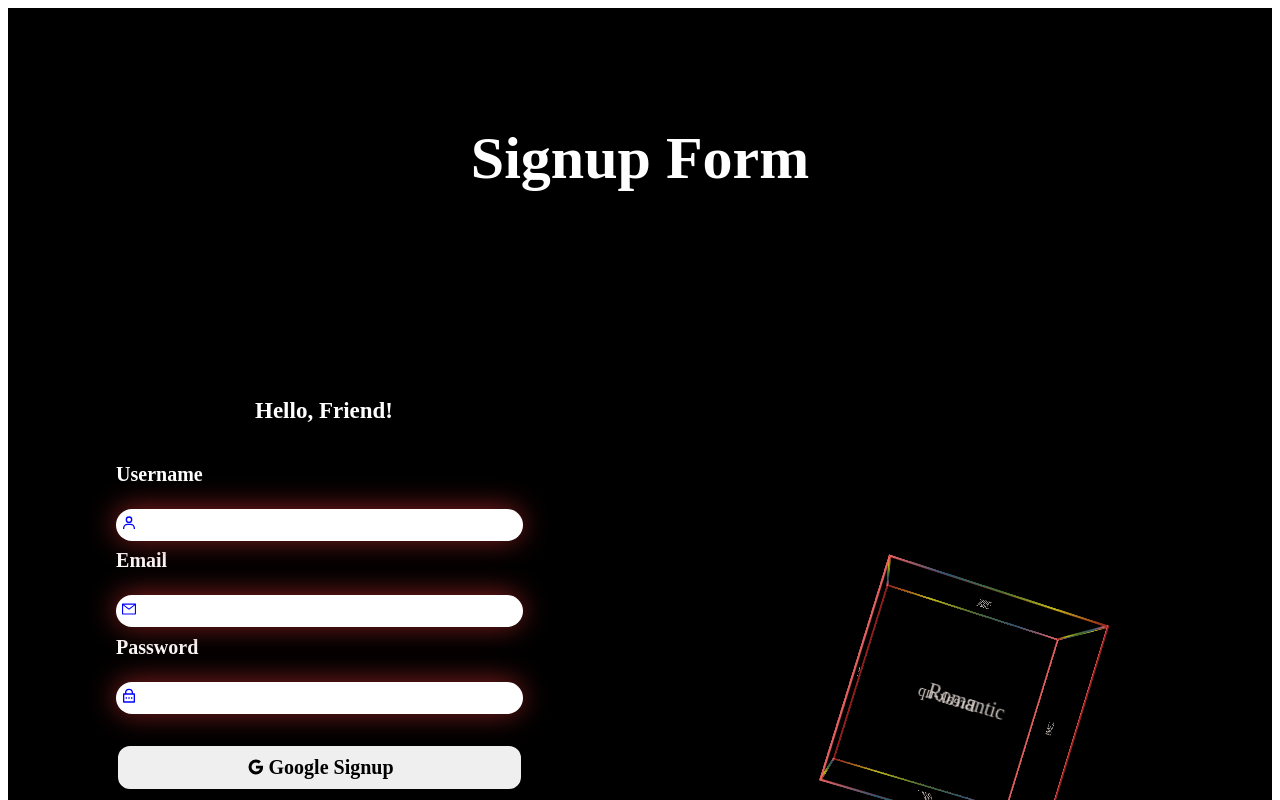
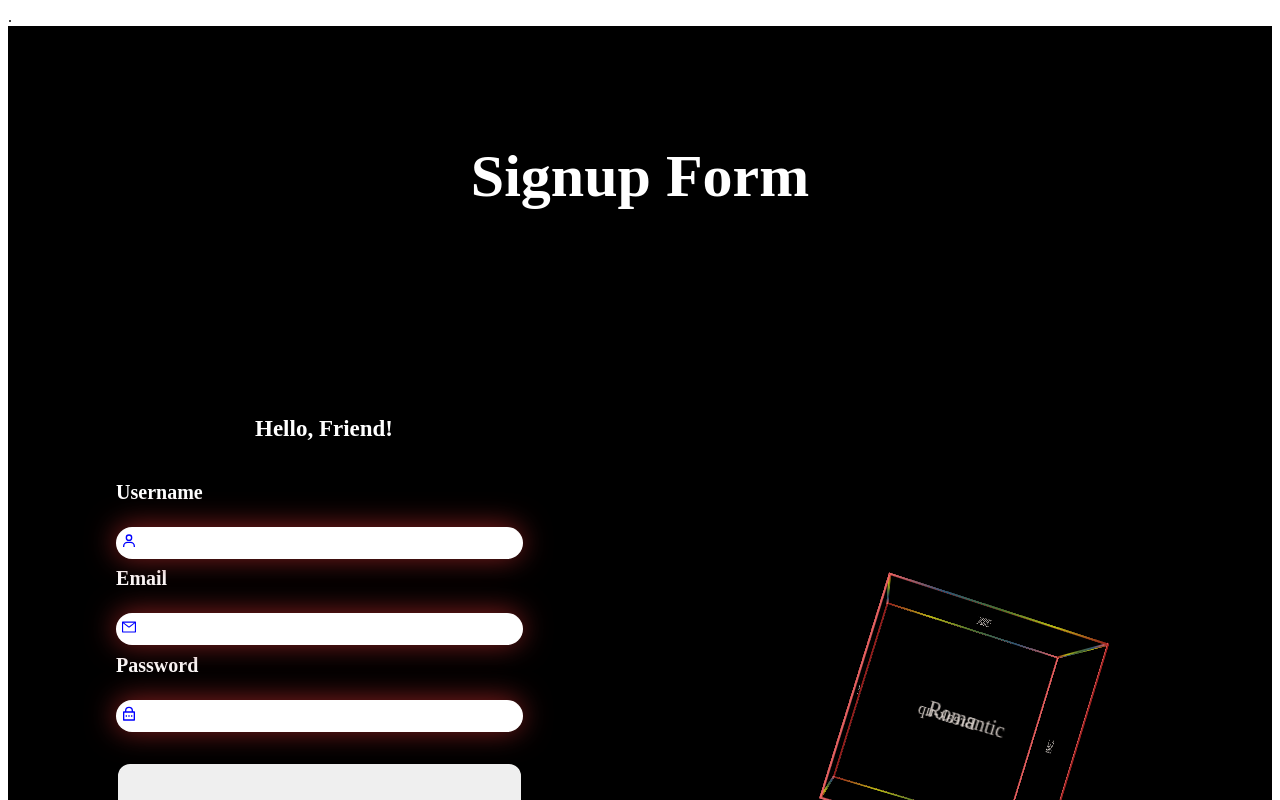
Before and after one commit to Rachit2323/Instagram-Clone, a React (Create React App) app in the folder frontend/: page /signup in a window 1280 px wide. Shown: the top 800 px of the page. Built offline with nearby package versions, Linux system fonts and the light colour scheme.

Commit message:
google sigin

```diff
--- a/frontend/package.json
+++ b/frontend/package.json
@@ -4,13 +4,16 @@
   "private": true,
   "proxy": "http://localhost:5000",
   "dependencies": {
+    "@react-oauth/google": "^0.11.1",
     "@reduxjs/toolkit": "^1.9.5",
     "@testing-library/jest-dom": "^5.17.0",
     "@testing-library/react": "^13.4.0",
     "@testing-library/user-event": "^13.5.0",
     "axios": "^1.4.0",
+    "gapi-script": "^1.2.0",
     "react": "^18.2.0",
     "react-dom": "^18.2.0",
+    "react-google-login": "^5.2.2",
     "react-icons": "^4.10.1",
     "react-redux": "^8.1.2",
     "react-router-dom": "^6.15.0",
--- a/frontend/public/index.html
+++ b/frontend/public/index.html
@@ -25,6 +25,8 @@
       Learn how to configure a non-root public URL by running `npm run build`.
     -->
     <title>React App</title>
+    <script src="https://accounts.google.com/gsi/client" async defer></script>
+
   </head>
   <body>
     <noscript>You need to enable JavaScript to run this app.</noscript>
--- a/frontend/src/Signup.js
+++ b/frontend/src/Signup.js
@@ -39,14 +39,17 @@
 
 // export default Signup;
 
-import React, { useState } from 'react';
-import { useDispatch, useSelector } from 'react-redux';
-import { signup } from './actions/auth'; // Make sure to provide the correct path
-import './Signup.css';
-import { BiUser, BiLogoGoogle } from 'react-icons/bi';
-import { RiLockPasswordLine } from 'react-icons/ri';
-import { AiOutlineMail } from 'react-icons/ai';
-import { signupUser } from './Reducers/auth.js';
+import React, { useEffect, useState } from "react";
+import { useDispatch, useSelector } from "react-redux";
+import { signup } from "./actions/auth"; // Make sure to provide the correct path
+import "./Signup.css";
+import { BiUser, BiLogoGoogle } from "react-icons/bi";
+import { RiLockPasswordLine } from "react-icons/ri";
+import { AiOutlineMail } from "react-icons/ai";
+import { signupUser } from "./Reducers/auth.js";
+import { useGoogleOneTapLogin } from "@react-oauth/google";
+
+import { GoogleLogin } from "@react-oauth/google";
 
 const Signup = () => {
   const [usernameIconVisible, setUsernameIconVisible] = useState(true);
@@ -79,10 +82,29 @@ const Signup = () => {
     // Implement your navigation logic here
   };
 
+  const onSuccess = (res) => {
+    console.log(res);
+  };
+
+  const onFailure = (res) => {
+    console.log(res);
+  };
+
+  {
+    //      <GoogleLogin
+    //   onSuccess={credentialResponse => {
+    //     console.log(credentialResponse);
+    //   }}
+    //   onError={() => {
+    //     console.log('Login Failed');
+    //   }}
+    //   useOneTap
+    // />;
+  }
   const [formData, setFormData] = useState({
-    username: '',
-    email: '',
-    password: '',
+    username: "",
+    email: "",
+    password: "",
   });
 
   return (
@@ -99,14 +121,26 @@ const Signup = () => {
                   <div className="input-container">
                     {usernameIconVisible && (
                       <span className="icon">
-                        <BiUser style={{ color: 'blue', paddingLeft: '8px' }} />
+                        <BiUser style={{ color: "blue", paddingLeft: "8px" }} />
                       </span>
                     )}
                     <input
                       type="text"
                       name="username"
-                      onFocus={() => handleIconVisibility(setUsernameIconVisible, false, formData.username)}
-                      onBlur={() => handleIconVisibility(setUsernameIconVisible, true, formData.username)}
+                      onFocus={() =>
+                        handleIconVisibility(
+                          setUsernameIconVisible,
+                          false,
+                          formData.username
+                        )
+                      }
+                      onBlur={() =>
+                        handleIconVisibility(
+                          setUsernameIconVisible,
+                          true,
+                          formData.username
+                        )
+                      }
                       onChange={handleChange}
                       value={formData.username}
                     />
@@ -117,14 +151,28 @@ const Signup = () => {
                   <div className="input-container">
                     {emailIconVisible && (
                       <span className="icon">
-                        <AiOutlineMail style={{ color: 'blue', paddingLeft: '8px' }} />
+                        <AiOutlineMail
+                          style={{ color: "blue", paddingLeft: "8px" }}
+                        />
                       </span>
                     )}
                     <input
                       type="email"
                       name="email"
-                      onFocus={() => handleIconVisibility(setEmailIconVisible, false, formData.email)}
-                      onBlur={() => handleIconVisibility(setEmailIconVisible, true, formData.email)}
+                      onFocus={() =>
+                        handleIconVisibility(
+                          setEmailIconVisible,
+                          false,
+                          formData.email
+                        )
+                      }
+                      onBlur={() =>
+                        handleIconVisibility(
+                          setEmailIconVisible,
+                          true,
+                          formData.email
+                        )
+                      }
                       onChange={handleChange}
                       value={formData.email}
                     />
@@ -135,28 +183,52 @@ const Signup = () => {
                   <div className="input-container">
                     {passwordIconVisible && (
                       <span className="icon">
-                        <RiLockPasswordLine style={{ color: 'blue', paddingLeft: '8px' }} />
+                        <RiLockPasswordLine
+                          style={{ color: "blue", paddingLeft: "8px" }}
+                        />
                       </span>
                     )}
                     <input
                       type="password"
                       name="password"
-                      onFocus={() => handleIconVisibility(setPasswordIconVisible, false, formData.password)}
-                      onBlur={() => handleIconVisibility(setPasswordIconVisible, true, formData.password)}
+                      onFocus={() =>
+                        handleIconVisibility(
+                          setPasswordIconVisible,
+                          false,
+                          formData.password
+                        )
+                      }
+                      onBlur={() =>
+                        handleIconVisibility(
+                          setPasswordIconVisible,
+                          true,
+                          formData.password
+                        )
+                      }
                       onChange={handleChange}
                       value={formData.password}
                     />
                   </div>
                 </section>
                 <div className="Signup_page_main_outer_wrapper_01_left_page_button">
-                  <button>
-                    <BiLogoGoogle style={{ paddingRight: '3px' }} />
-                    Google Signup
+                  <button onClick={() => {}}>
+                    <GoogleLogin
+                      onSuccess={(credentialResponse) => {
+                        console.log(credentialResponse);
+                      }}
+                      onError={() => {
+                        console.log("Login Failed");
+                      }}
+                      useOneTap
+                    />
+                    {/* <BiLogoGoogle style={{ paddingRight: "3px" }} />
+                    Google Signup */}
                   </button>
                   <button onClick={handleSubmit}>Create Your Account</button>
                 </div>
                 <div className="Signup_page_main_outer_wrapper_01_left_page_asking">
-                  Already have an account? <span onClick={navigateToSignin}>Sign in</span>
+                  Already have an account?{" "}
+                  <span onClick={navigateToSignin}>Sign in</span>
                 </div>
               </div>
             </div>
--- a/frontend/src/index.js
+++ b/frontend/src/index.js
@@ -3,10 +3,14 @@ import ReactDOM from 'react-dom';
 import { Provider } from 'react-redux';
 import App from './App';
 import store from './store'; // Import the store from the created file
+import { GoogleOAuthProvider } from '@react-oauth/google';
 
 ReactDOM.render(
   <Provider store={store}>
+    <GoogleOAuthProvider clientId="431980266310-k4b3dj9i3rqpmqag7bukt5b66h77pnae.apps.googleusercontent.com">.
     <App />
+    </GoogleOAuthProvider>
   </Provider>,
+
   document.getElementById('root')
 );
```
Also changed, not shown: frontend/src/App.js (+14 -1 lines), 1 other file (tests, documents, lock files or other folders).
